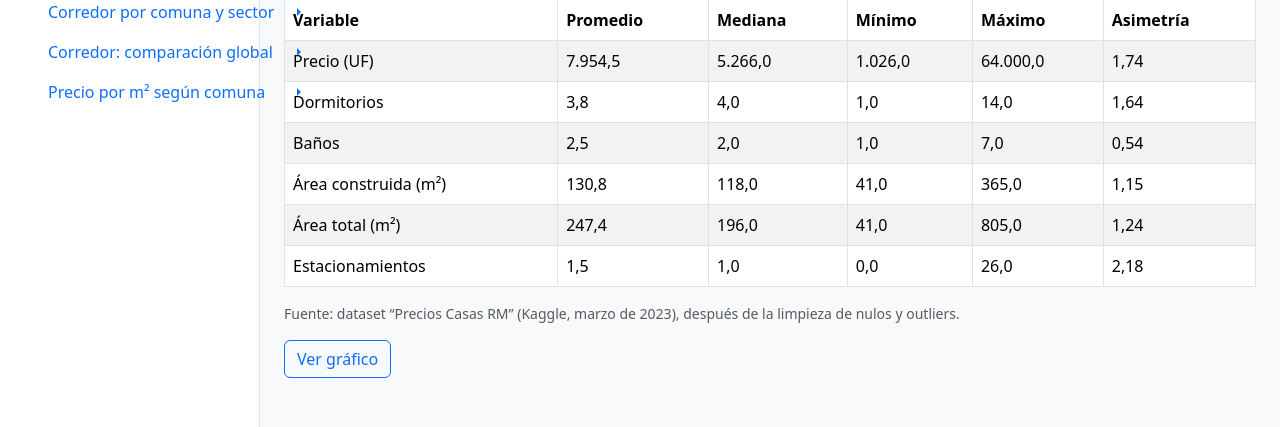
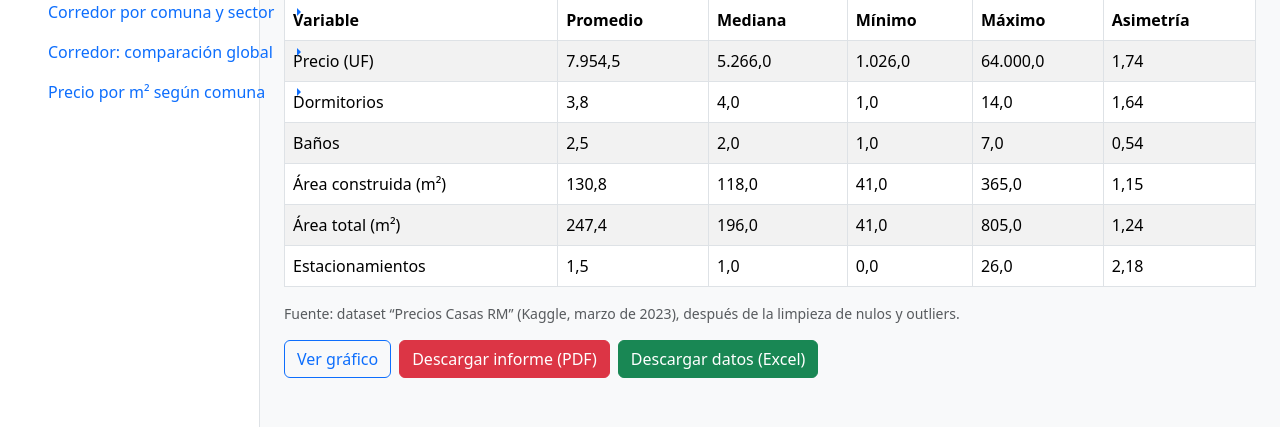
Before and after one commit to GaspachoE/propiedades-rm, a Django app: page /informe/1 in a window 1280 px wide. Shown: the part 373-800 px from the top of the page. Run offline with Django 5.2, Linux system fonts and the light colour scheme.

Commit message:
Add files via upload

```diff
--- a/analisis/templates/analisis/informe.html
+++ b/analisis/templates/analisis/informe.html
@@ -38,5 +38,9 @@
 <p class="small text-muted">
   Fuente: dataset “Precios Casas RM” (Kaggle, marzo de 2023), después de la limpieza de nulos y outliers.
 </p>
-<a class="btn btn-outline-primary" href="{% url datos.grafico %}">Ver gráfico</a>
+<div class="d-flex flex-wrap gap-2">
+  <a class="btn btn-outline-primary" href="{% url datos.grafico %}">Ver gráfico</a>
+  <a class="btn btn-danger" href="{% url 'informe_pdf' numero %}">Descargar informe (PDF)</a>
+  <a class="btn btn-success" href="{% url 'informe_excel' numero %}">Descargar datos (Excel)</a>
+</div>
 {% endblock %}
```
